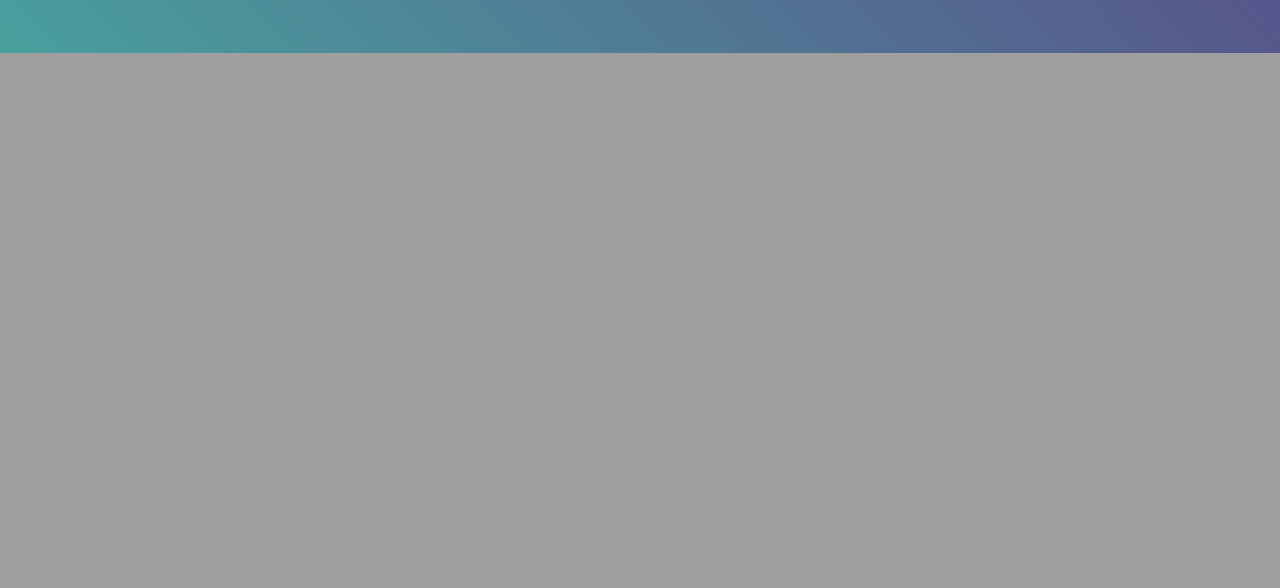
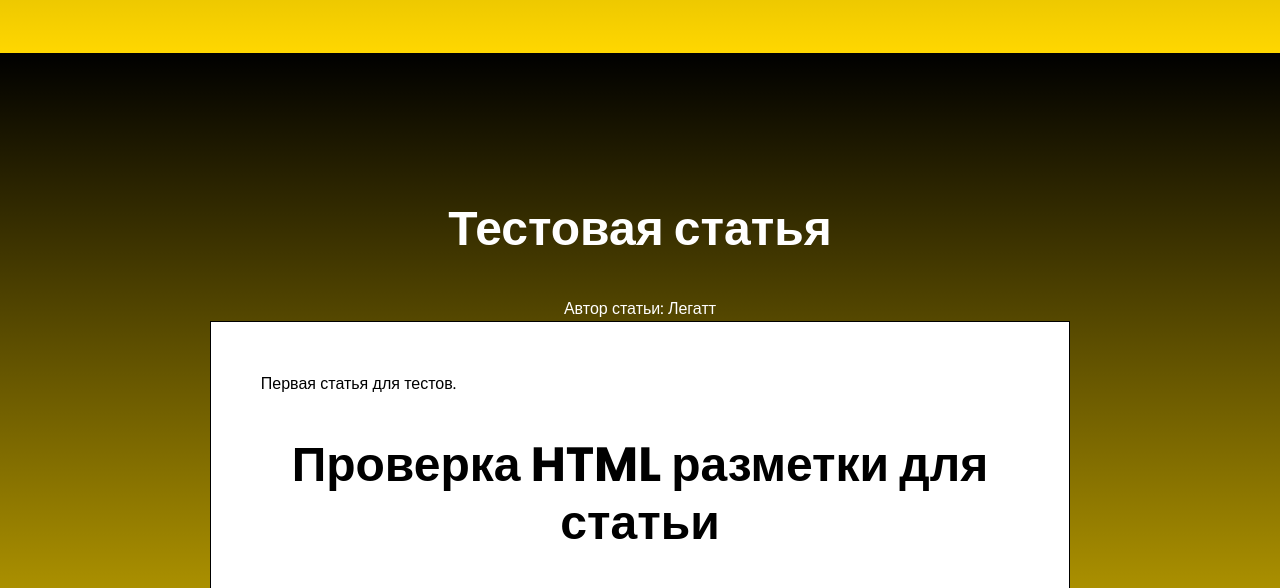
Before and after one commit to lolomap/Connections, a Django app: template conns_site/polls/templates/article.html in a window 1280 px wide. Shown: the part 747-1335 px from the top of the page. Before the commit the page ends 800 px from the top, so only its background shows below. Run offline with Django 4.2, Linux system fonts and the light colour scheme; the template is opened without the code that fills it: values that come from a table or form of the project are taken from there, others are empty; data comes from the database, SQL or seed files in the repository.

Commit message:
Articles decoration

```diff
--- /dev/null
+++ b/conns_site/polls/static/css/article.css
@@ -0,0 +1,50 @@
+.parent-article {
+    width: 100%;
+    height: 100%;
+    top: 0;
+    left: 0;
+    white-space: nowrap;
+    text-align: center;
+
+    &::before {
+        height: 100%;
+        display: inline-block;
+        content: '';
+    }
+}
+
+.article title {
+
+}
+
+.article .author {
+
+}
+
+.article .content {
+    background-color: white;
+    width: 60%;
+    height: 100%;
+    border-width: 1px;
+    border-style: solid;
+    padding: 50px;
+    margin-bottom: 100px;
+
+    display: inline-block;
+    white-space: normal;
+    vertical-align: middle;
+    text-align: left;
+}
+
+.article .content {
+    color: black;
+}
+.article .content * {
+    color: black;
+}
+
+.article .content img {
+    display: block;
+    margin-left: auto;
+    margin-right: auto;
+}
--- a/conns_site/polls/static/css/styles.css
+++ b/conns_site/polls/static/css/styles.css
@@ -7,7 +7,8 @@ html{
 }
 
 body{
-    font-family: 'Poppins', sans-serif;
+  height: 100%;
+  font-family: 'Poppins', sans-serif;
   font-size: 16px;
   line-height: 24px;
   font-weight: 400;
@@ -15,8 +16,14 @@ body{
   background-size: 7%;
   overflow-x: hidden;
   transition: all 200ms linear;
-  background: #fff linear-gradient(45deg, #49a09d, #5f2c82) repeat center;
+  background: #fff linear-gradient(black, gold) no-repeat fixed center;
+  /*background-color: white;*/
 }
+
+body * {
+  color: white;
+}
+
 ::selection {
   color: #fff;
   background-color: #8167a9;
@@ -158,6 +165,7 @@ body{
 }
 .section {
   width: 100%;
+  height: 100%;
   display: block;
   margin-top: 100px;
 }
@@ -180,7 +188,6 @@ h1{
   font-size: 48px;
   line-height: 1.2;
   font-weight: 700;
-  color: #212112;
   text-align: center;
 }
 p{
--- a/conns_site/polls/templates/article.html
+++ b/conns_site/polls/templates/article.html
@@ -1,13 +1,18 @@
 {% extends "base.html" %}
+{% load static %}
 {% block title %}Сетка. Главная{% endblock title %}
+{%  block styles %}<link rel="stylesheet" href="{% static "css/article.css" %}">{% endblock styles %}
 {% block content %}
-    <h1>{{ article.title }}</h1>
-    <div>
-        {{ article.author }}
-    </div>
-    <div>
-        {% autoescape off %}
-        {{ article.text }}
-        {% endautoescape %}
-    </div>
+
+    <article class="article parent-article">
+        <h1 class="title">{{ article.title }}</h1>
+        <div class="author">
+            Автор статьи: {{ article.author }}
+        </div>
+        <div class="content">
+            {% autoescape off %}
+            {{ article.text }}
+            {% endautoescape %}
+        </div>
+    </article>
 {% endblock content %}
```
